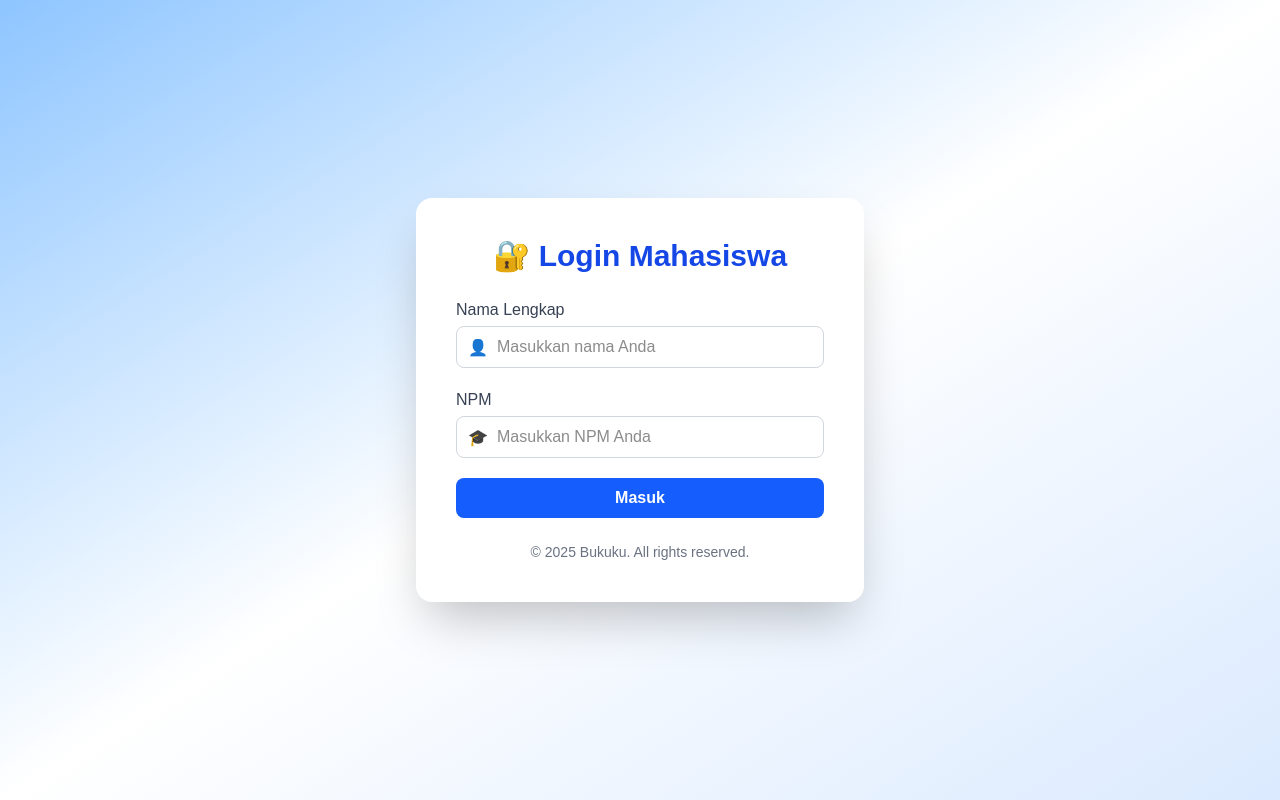
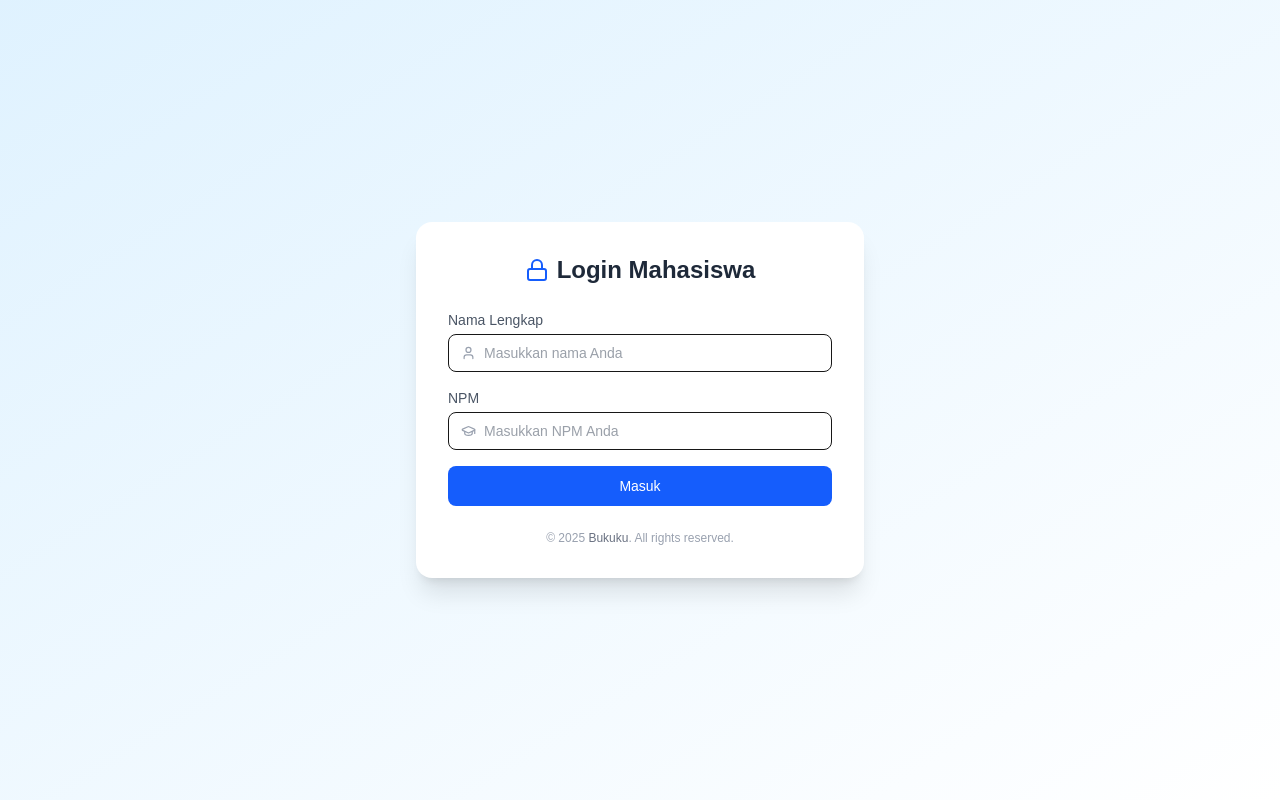
Before and after one commit to selvirahmadila/project-Bukuku, a Next.js app in the folder frontend/: page /login in a window 1280 px wide. Built offline with nearby package versions, Linux system fonts and the light colour scheme.

Commit message:
via : update tampilan login user

```diff
--- a/frontend/app/login/page.tsx
+++ b/frontend/app/login/page.tsx
@@ -2,6 +2,7 @@
 
 import { useState } from 'react';
 import { useRouter } from 'next/navigation';
+import { Lock, User, GraduationCap } from 'lucide-react'; // ← install lucide-react
 
 export default function LoginPage() {
   const [nama, setNama] = useState('');
@@ -26,70 +27,77 @@ export default function LoginPage() {
         localStorage.setItem('userId', data.user.id);
         localStorage.setItem('nama', data.user.nama);
         localStorage.setItem('npm', data.user.npm);
-
         router.push('/home');
       } else {
         setError('Login gagal, periksa kembali nama dan NPM.');
       }
-    } catch (error) {
-      console.error('Login error:', error);
+    } catch (err) {
+      console.error('Login error:', err);
       setError('Terjadi kesalahan. Silakan coba lagi.');
     }
   };
 
   return (
-    <div className="min-h-screen flex items-center justify-center bg-gradient-to-br from-blue-300 via-white to-blue-100">
-      <div className="bg-white p-10 rounded-2xl shadow-2xl w-full max-w-md transition-all duration-300">
-        <h2 className="text-3xl font-extrabold text-center text-blue-700 mb-6">🔐 Login Mahasiswa</h2>
+    <div className="min-h-screen flex items-center justify-center bg-gradient-to-br from-sky-100 to-white px-4">
+      <div className="w-full max-w-md bg-white shadow-xl rounded-2xl p-8">
+        <div className="flex items-center justify-center mb-6">
+          <Lock className="text-blue-600 w-6 h-6 mr-2" />
+          <h1 className="text-2xl font-semibold text-gray-800">Login Mahasiswa</h1>
+        </div>
+
         {error && (
-          <div className="bg-red-100 border border-red-300 text-red-800 px-4 py-2 rounded-md text-sm text-center mb-4">
+          <div className="bg-red-50 text-red-600 border border-red-200 text-sm px-4 py-2 rounded mb-4 text-center">
             {error}
           </div>
         )}
-        <form onSubmit={handleLogin} className="space-y-5">
-          <div>
-            <label htmlFor="nama" className="block text-gray-700 font-medium mb-1">
+
+        <form onSubmit={handleLogin} className="space-y-4">
+          <div className="relative">
+            <label htmlFor="nama" className="block text-sm font-medium text-gray-600 mb-1">
               Nama Lengkap
             </label>
-            <div className="relative">
-              <span className="absolute left-3 top-2.5 text-gray-400">👤</span>
+            <div className="flex items-center border rounded-lg px-3 py-2 focus-within:ring-2 focus-within:ring-blue-400">
+              <User className="w-4 h-4 text-gray-400 mr-2" />
               <input
+                id="nama"
                 type="text"
-                id="nama"
                 value={nama}
                 onChange={(e) => setNama(e.target.value)}
-                className="w-full pl-10 pr-4 py-2 border border-gray-300 rounded-lg focus:ring-2 focus:ring-blue-400 focus:outline-none"
                 placeholder="Masukkan nama Anda"
                 required
+                className="w-full outline-none text-sm text-gray-700 bg-transparent"
               />
             </div>
           </div>
-          <div>
-            <label htmlFor="npm" className="block text-gray-700 font-medium mb-1">
+
+          <div className="relative">
+            <label htmlFor="npm" className="block text-sm font-medium text-gray-600 mb-1">
               NPM
             </label>
-            <div className="relative">
-              <span className="absolute left-3 top-2.5 text-gray-400">🎓</span>
+            <div className="flex items-center border rounded-lg px-3 py-2 focus-within:ring-2 focus-within:ring-blue-400">
+              <GraduationCap className="w-4 h-4 text-gray-400 mr-2" />
               <input
+                id="npm"
                 type="text"
-                id="npm"
                 value={npm}
                 onChange={(e) => setNpm(e.target.value)}
-                className="w-full pl-10 pr-4 py-2 border border-gray-300 rounded-lg focus:ring-2 focus:ring-blue-400 focus:outline-none"
                 placeholder="Masukkan NPM Anda"
                 required
+                className="w-full outline-none text-sm text-gray-700 bg-transparent"
               />
             </div>
           </div>
+
           <button
             type="submit"
-            className="w-full bg-blue-600 hover:bg-blue-700 text-white font-semibold py-2 rounded-lg transition-all duration-200"
+            className="w-full bg-blue-600 hover:bg-blue-700 text-white text-sm font-medium py-2.5 rounded-lg transition"
           >
             Masuk
           </button>
         </form>
-        <p className="text-sm text-center text-gray-500 mt-6">
-          © 2025 Bukuku. All rights reserved.
+
+        <p className="text-xs text-gray-400 text-center mt-6">
+          &copy; 2025 <span className="font-medium text-gray-500">Bukuku</span>. All rights reserved.
         </p>
       </div>
     </div>
```
Also changed, not shown: frontend/package.json (+6 -5 lines), 1 other file (tests, documents, lock files or other folders).
